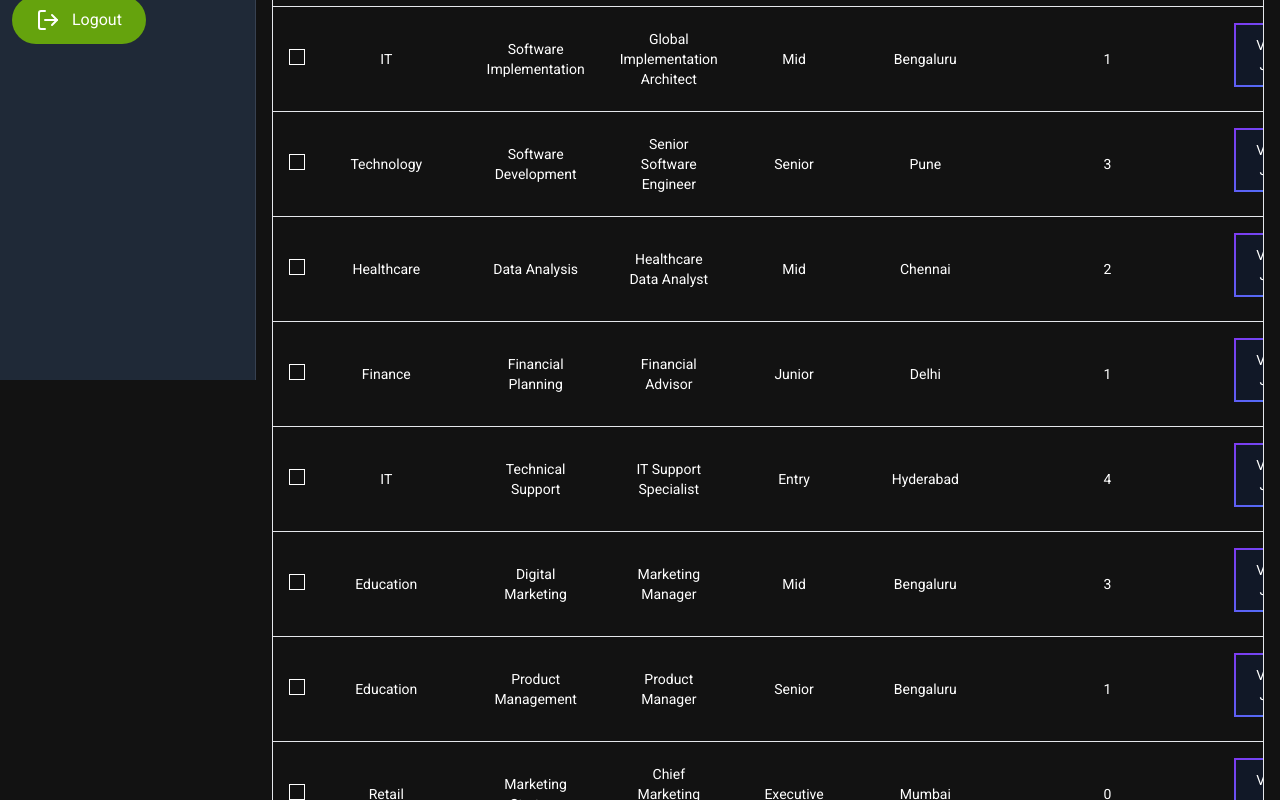
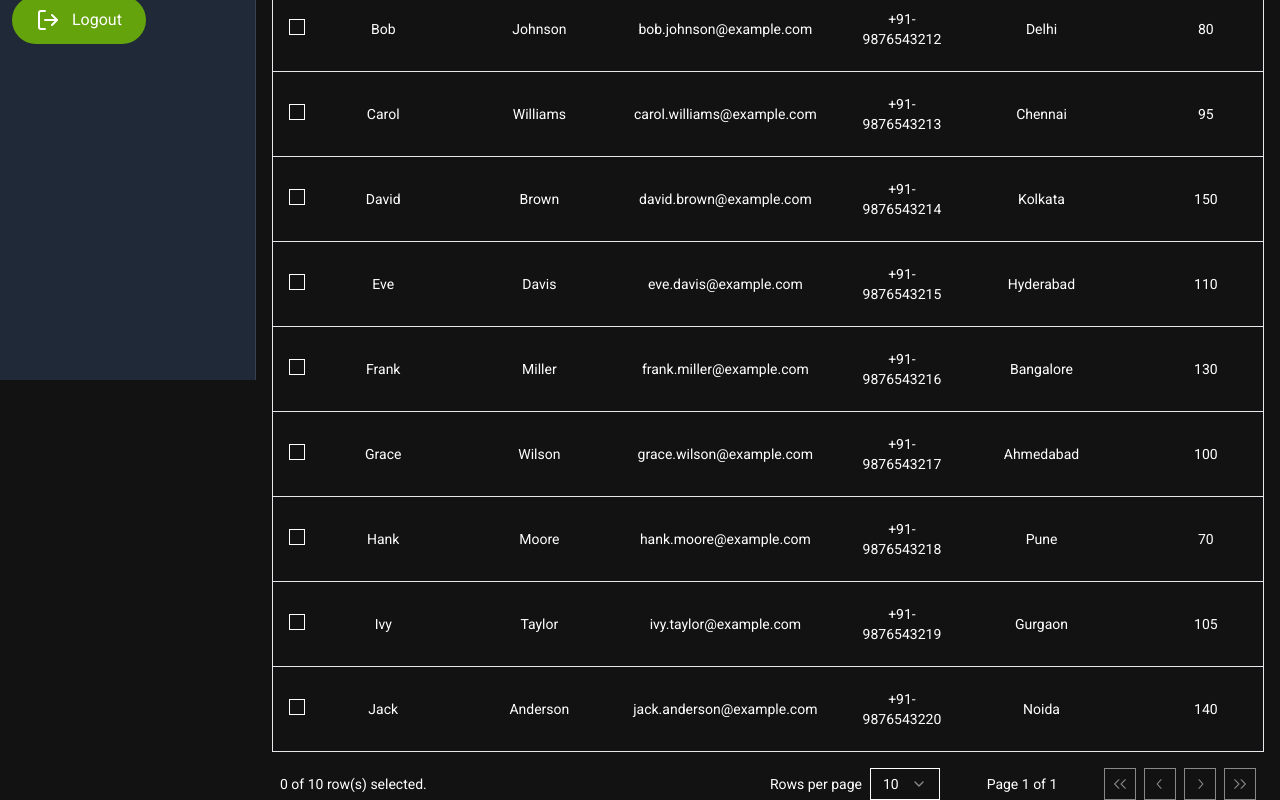
Before and after one commit to JOBSNAVIGATOR/JOBSNAVIGATOR, a Next.js app: page /dashboard/consultants in a window 1280 px wide. Shown: the part 420-1220 px from the top of the page. Built offline with nearby package versions, Linux system fonts and the light colour scheme.

Commit message:
updated consultant table with dummy data

```diff
--- a/src/app/(back-office)/dashboard/candidates/columns.jsx
+++ b/src/app/(back-office)/dashboard/candidates/columns.jsx
@@ -38,7 +38,9 @@ export const columns = [
   },
   {
     accessorKey: "lastName",
-    header: ({ column }) => <SortableColumn column={column} title="lastName" />,
+    header: ({ column }) => (
+      <SortableColumn column={column} title="Last Name" />
+    ),
   },
   {
     accessorKey: "email",
--- a/src/app/(back-office)/dashboard/consultants/columns.jsx
+++ b/src/app/(back-office)/dashboard/consultants/columns.jsx
@@ -31,40 +31,44 @@ export const columns = [
     enableHiding: false,
   },
   {
-    accessorKey: "jobSector",
-    header: ({ column }) => <SortableColumn column={column} title="Sector" />,
+    accessorKey: "firstName",
+    header: ({ column }) => (
+      <SortableColumn column={column} title="First Name" />
+    ),
   },
   {
-    accessorKey: "jobDomain",
-    header: ({ column }) => <SortableColumn column={column} title="Domain" />,
+    accessorKey: "lastName",
+    header: ({ column }) => (
+      <SortableColumn column={column} title="Last Name" />
+    ),
   },
   {
-    accessorKey: "jobTitle",
-    header: ({ column }) => <SortableColumn column={column} title="Title" />,
+    accessorKey: "email",
+    header: ({ column }) => <SortableColumn column={column} title="Email" />,
   },
   {
-    accessorKey: "jobLevel",
-    header: ({ column }) => <SortableColumn column={column} title="Level" />,
+    accessorKey: "phone",
+    header: ({ column }) => <SortableColumn column={column} title="Contact" />,
   },
   {
-    accessorKey: "jobLocation",
+    accessorKey: "workingLocation",
     header: ({ column }) => <SortableColumn column={column} title="Location" />,
   },
   {
-    accessorKey: "jobVacanciesRemaining",
+    accessorKey: "currentPotentialPoints",
     header: ({ column }) => (
-      <SortableColumn column={column} title="Remaining Vacancies" />
+      <SortableColumn column={column} title="Potential Points" />
     ),
   },
   {
     id: "view",
     cell: ({ row }) => {
-      const job = row.original;
+      const consultant = row.original;
       return (
-        <Link href={`/dashboard/jobs/${job.jobId}`}>
+        <Link href={`/dashboard/consultants/${consultant.consultantId}`}>
           <button className="relative inline-flex items-center justify-center p-0.5 mb-2 me-2 overflow-hidden text-sm font-medium text-gray-900 rounded-lg group bg-gradient-to-br from-purple-600 to-blue-500 group-hover:from-purple-600 group-hover:to-blue-500 hover:text-white dark:text-white focus:ring-4 focus:outline-none focus:ring-blue-300 dark:focus:ring-blue-800">
             <span className="relative px-5 py-2.5 transition-all ease-in duration-75 bg-white dark:bg-gray-900 rounded-md group-hover:bg-opacity-0">
-              View Job
+              View
             </span>
           </button>
         </Link>
@@ -74,13 +78,13 @@ export const columns = [
   {
     id: "actions",
     cell: ({ row }) => {
-      const job = row.original;
+      const consultant = row.original;
       return (
         <ActionColumn
           row={row}
-          title="Jobs"
-          editEndpoint={`jobs/update/${job.id}`}
-          endpoint={`jobs/${job.id}`}
+          title="Consultant"
+          editEndpoint={`consultant/update/${consultant.id}`}
+          endpoint={`consultant/${consultant.id}`}
         />
       );
     },
--- a/src/app/(back-office)/dashboard/consultants/page.jsx
+++ b/src/app/(back-office)/dashboard/consultants/page.jsx
@@ -1,6 +1,6 @@
 import PageHeader from "@/components/backOffice/PageHeader";
 import React from "react";
-import { jobs } from "@/data";
+import { consultants } from "@/data";
 import DataTable from "@/components/data-table-components/DataTable";
 import { columns } from "./columns";
 
@@ -17,7 +17,7 @@ export default function page() {
 
       {/* table */}
       <div className="py-8">
-        <DataTable data={jobs} columns={columns} />
+        <DataTable data={consultants} columns={columns} />
       </div>
     </div>
   );
--- a/src/data.js
+++ b/src/data.js
@@ -1,278 +1,3 @@
-// export const jobs = [
-//   {
-//     jobId: "49790139",
-//     jobTitle: "Corporate Integration Executive",
-//     jobCompany: "HDFC Bank",
-//     jobSector: "Finance",
-//     jobDomain: "Corporate Finance",
-//     jobLevel: "Senior",
-//     jobDescription:
-//       "Responsible for overseeing corporate integration projects and ensuring seamless processes across departments.",
-//     jobSalary: 15, // in LPA
-//     skillsRequired: [
-//       "Project Management",
-//       "Corporate Strategy",
-//       "Financial Analysis",
-//     ],
-//     jobLocation: "Mumbai",
-//     jobVacancies: 5,
-//     jobVacanciesRemaining: 2,
-//     jobApplicants: ["applicant_1", "applicant_2"],
-//   },
-//   {
-//     jobId: "63958436",
-//     jobTitle: "Global Implementation Architect",
-//     jobCompany: "Infosys",
-//     jobSector: "IT",
-//     jobDomain: "Software Implementation",
-//     jobLevel: "Mid",
-//     jobDescription:
-//       "Leads global software implementation projects, ensuring adherence to accountability standards and timelines.",
-//     jobSalary: 18, // in LPA
-//     skillsRequired: [
-//       "Software Architecture",
-//       "Global Implementation",
-//       "Stakeholder Management",
-//     ],
-//     jobLocation: "Bengaluru",
-//     jobVacancies: 3,
-//     jobVacanciesRemaining: 1,
-//     jobApplicants: ["applicant_3"],
-//   },
-//   {
-//     jobId: "85430218",
-//     jobTitle: "Senior Software Engineer",
-//     jobCompany: "Tata Consultancy Services",
-//     jobSector: "Technology",
-//     jobDomain: "Software Development",
-//     jobLevel: "Senior",
-//     jobDescription:
-//       "Develop and maintain software applications, ensuring high performance and scalability.",
-//     jobSalary: 20, // in LPA
-//     skillsRequired: ["JavaScript", "React", "Node.js"],
-//     jobLocation: "Pune",
-//     jobVacancies: 4,
-//     jobVacanciesRemaining: 3,
-//     jobApplicants: ["applicant_4", "applicant_5"],
-//   },
-//   {
-//     jobId: "22948320",
-//     jobTitle: "Healthcare Data Analyst",
-//     jobCompany: "Apollo Hospitals",
-//     jobSector: "Healthcare",
-//     jobDomain: "Data Analysis",
-//     jobLevel: "Mid",
-//     jobDescription:
-//       "Analyze healthcare data to provide actionable insights and improve patient outcomes.",
-//     jobSalary: 12, // in LPA
-//     skillsRequired: ["Data Analysis", "SQL", "Healthcare Analytics"],
-//     jobLocation: "Chennai",
-//     jobVacancies: 2,
-//     jobVacanciesRemaining: 2,
-//     jobApplicants: [],
-//   },
-//   {
-//     jobId: "94830217",
-//     jobTitle: "Financial Advisor",
-//     jobCompany: "Bajaj Finance",
-//     jobSector: "Finance",
-//     jobDomain: "Financial Planning",
-//     jobLevel: "Junior",
-//     jobDescription:
-//       "Provide financial advice and planning services to clients, helping them achieve their financial goals.",
-//     jobSalary: 10, // in LPA
-//     skillsRequired: [
-//       "Financial Planning",
-//       "Client Management",
-//       "Investment Strategies",
-//     ],
-//     jobLocation: "Delhi",
-//     jobVacancies: 3,
-//     jobVacanciesRemaining: 1,
-//     jobApplicants: ["applicant_6", "applicant_7"],
-//   },
-//   {
-//     jobId: "57382910",
-//     jobTitle: "IT Support Specialist",
-//     jobCompany: "Wipro",
-//     jobSector: "IT",
-//     jobDomain: "Technical Support",
-//     jobLevel: "Entry",
-//     jobDescription:
-//       "Provide technical support and troubleshooting services for IT systems and applications.",
-//     jobSalary: 8, // in LPA
-//     skillsRequired: [
-//       "Technical Support",
-//       "Troubleshooting",
-//       "Customer Service",
-//     ],
-//     jobLocation: "Hyderabad",
-//     jobVacancies: 5,
-//     jobVacanciesRemaining: 4,
-//     jobApplicants: ["applicant_8"],
-//   },
-//   {
-//     jobId: "28493716",
-//     jobTitle: "Marketing Manager",
-//     jobCompany: "Unacademy",
-//     jobSector: "Education",
-//     jobDomain: "Digital Marketing",
-//     jobLevel: "Mid",
-//     jobDescription:
-//       "Develop and implement marketing strategies to promote educational products and services.",
-//     jobSalary: 14, // in LPA
-//     skillsRequired: ["Digital Marketing", "Campaign Management", "SEO/SEM"],
-//     jobLocation: "Bengaluru",
-//     jobVacancies: 4,
-//     jobVacanciesRemaining: 3,
-//     jobApplicants: ["applicant_9"],
-//   },
-//   {
-//     jobId: "39485721",
-//     jobTitle: "Product Manager",
-//     jobCompany: "Byju's",
-//     jobSector: "Education",
-//     jobDomain: "Product Management",
-//     jobLevel: "Senior",
-//     jobDescription:
-//       "Lead product development efforts, ensuring alignment with business goals and customer needs.",
-//     jobSalary: 22, // in LPA
-//     skillsRequired: [
-//       "Product Management",
-//       "Agile Methodologies",
-//       "User Experience",
-//     ],
-//     jobLocation: "Bengaluru",
-//     jobVacancies: 2,
-//     jobVacanciesRemaining: 1,
-//     jobApplicants: ["applicant_10"],
-//   },
-//   {
-//     jobId: "48592031",
-//     jobTitle: "Chief Marketing Officer",
-//     jobCompany: "Reliance Industries",
-//     jobSector: "Retail",
-//     jobDomain: "Marketing Strategy",
-//     jobLevel: "Executive",
-//     jobDescription:
-//       "Oversee the development and execution of marketing strategies to drive business growth.",
-//     jobSalary: 35, // in LPA
-//     skillsRequired: ["Marketing Strategy", "Leadership", "Brand Management"],
-//     jobLocation: "Mumbai",
-//     jobVacancies: 1,
-//     jobVacanciesRemaining: 0,
-//     jobApplicants: ["applicant_11"],
-//   },
-//   {
-//     jobId: "57382145",
-//     jobTitle: "Network Security Engineer",
-//     jobCompany: "Tata Communications",
-//     jobSector: "Telecommunications",
-//     jobDomain: "Network Security",
-//     jobLevel: "Mid",
-//     jobDescription:
-//       "Implement and manage network security measures to protect the organization's IT infrastructure.",
-//     jobSalary: 16, // in LPA
-//     skillsRequired: [
-//       "Network Security",
-//       "Firewall Management",
-//       "Incident Response",
-//     ],
-//     jobLocation: "Chennai",
-//     jobVacancies: 3,
-//     jobVacanciesRemaining: 3,
-//     jobApplicants: [],
-//   },
-//   {
-//     jobId: "84736290",
-//     jobTitle: "Operations Manager",
-//     jobCompany: "Flipkart",
-//     jobSector: "E-commerce",
-//     jobDomain: "Operations Management",
-//     jobLevel: "Senior",
-//     jobDescription:
-//       "Oversee and optimize operational processes to ensure efficiency and effectiveness.",
-//     jobSalary: 25, // in LPA
-//     skillsRequired: [
-//       "Operations Management",
-//       "Process Improvement",
-//       "Team Leadership",
-//     ],
-//     jobLocation: "Bengaluru",
-//     jobVacancies: 2,
-//     jobVacanciesRemaining: 1,
-//     jobApplicants: ["applicant_12"],
-//   },
-//   {
-//     jobId: "92735481",
-//     jobTitle: "UX/UI Designer",
-//     jobCompany: "Ola",
-//     jobSector: "Transport",
-//     jobDomain: "UX/UI Design",
-//     jobLevel: "Mid",
-//     jobDescription:
-//       "Design user interfaces and experiences for the company's digital products.",
-//     jobSalary: 15, // in LPA
-//     skillsRequired: ["UX Design", "UI Design", "Prototyping"],
-//     jobLocation: "Bengaluru",
-//     jobVacancies: 3,
-//     jobVacanciesRemaining: 2,
-//     jobApplicants: ["applicant_13"],
-//   },
-//   {
-//     jobId: "36478215",
-//     jobTitle: "Business Development Executive",
-//     jobCompany: "Paytm",
-//     jobSector: "Fintech",
-//     jobDomain: "Business Development",
-//     jobLevel: "Junior",
-//     jobDescription:
-//       "Identify and pursue new business opportunities to drive company growth.",
-//     jobSalary: 12, // in LPA
-//     skillsRequired: [
-//       "Business Development",
-//       "Sales Strategy",
-//       "Client Relations",
-//     ],
-//     jobLocation: "Noida",
-//     jobVacancies: 4,
-//     jobVacanciesRemaining: 2,
-//     jobApplicants: ["applicant_14", "applicant_15"],
-//   },
-//   {
-//     jobId: "48293761",
-//     jobTitle: "Data Scientist",
-//     jobCompany: "Zomato",
-//     jobSector: "Foodtech",
-//     jobDomain: "Data Analysis",
-//     jobLevel: "Mid",
-//     jobDescription:
-//       "Analyze and interpret complex data to provide actionable insights for business decision-making.",
-//     jobSalary: 18, // in LPA
-//     skillsRequired: ["Data Analysis", "Machine Learning", "Python"],
-//     jobLocation: "Gurgaon",
-//     jobVacancies: 2,
-//     jobVacanciesRemaining: 1,
-//     jobApplicants: ["applicant_16"],
-//   },
-//   {
-//     jobId: "57384921",
-//     jobTitle: "Content Writer",
-//     jobCompany: "Swiggy",
-//     jobSector: "Foodtech",
-//     jobDomain: "Content Creation",
-//     jobLevel: "Entry",
-//     jobDescription:
-//       "Create engaging and informative content for the company's digital platforms.",
-//     jobSalary: 9, // in LPA
-//     skillsRequired: ["Content Writing", "SEO", "Creativity"],
-//     jobLocation: "Bengaluru",
-//     jobVacancies: 5,
-//     jobVacanciesRemaining: 3,
-//     jobApplicants: ["applicant_17", "applicant_18"],
-//   },
-// ];
-
 export const jobs = [
   {
     jobId: "49790139",
@@ -767,6 +492,239 @@ export const candidates = [
   },
 ];
 
+export const consultants = [
+  {
+    id: "JOBSNV0001",
+    firstName: "Alice",
+    lastName: "Smith",
+    email: "alice.smith@example.com",
+    phone: "+91-9876543211",
+    addressStreet: "123 Main St",
+    addressCity: "Mumbai",
+    addressDistrict: "Mumbai Suburban",
+    addressState: "Maharashtra",
+    addressCountry: "India",
+    position: "Senior Consultant",
+    salary: "15 LPA",
+    dateOfBirth: "1985-04-22",
+    profilePic: "profilepic_alice.jpg",
+    startDate: "2020-01-15",
+    endDate: null,
+    workingLocation: "Mumbai",
+    currentPotentialPoints: 120.5,
+    cumulativePotentialPoints: 450.75,
+    createdAt: "2020-01-01T10:00:00Z",
+    updatedAt: "2024-08-01T10:00:00Z",
+  },
+  {
+    id: "JOBSNV0002",
+    firstName: "Bob",
+    lastName: "Johnson",
+    email: "bob.johnson@example.com",
+    phone: "+91-9876543212",
+    addressStreet: "456 Elm St",
+    addressCity: "Delhi",
+    addressDistrict: "New Delhi",
+    addressState: "Delhi",
+    addressCountry: "India",
+    position: "Junior Consultant",
+    salary: "8 LPA",
+    dateOfBirth: "1992-07-10",
+    profilePic: "profilepic_bob.jpg",
+    startDate: "2021-03-20",
+    endDate: null,
+    workingLocation: "Delhi",
+    currentPotentialPoints: 80.0,
+    cumulativePotentialPoints: 300.0,
+    createdAt: "2021-03-01T09:00:00Z",
+    updatedAt: "2024-08-01T09:00:00Z",
+  },
+  {
+    id: "JOBSNV0003",
+    firstName: "Carol",
+    lastName: "Williams",
+    email: "carol.williams@example.com",
+    phone: "+91-9876543213",
+    addressStreet: "789 Pine St",
+    addressCity: "Chennai",
+    addressDistrict: "Chennai",
+    addressState: "Tamil Nadu",
+    addressCountry: "India",
+    position: "Consultant",
+    salary: "10 LPA",
+    dateOfBirth: "1988-02-15",
+    profilePic: "profilepic_carol.jpg",
+    startDate: "2019-05-10",
+    endDate: null,
+    workingLocation: "Chennai",
+    currentPotentialPoints: 95.0,
+    cumulativePotentialPoints: 400.0,
+    createdAt: "2019-05-01T08:00:00Z",
+    updatedAt: "2024-08-01T08:00:00Z",
+  },
+  {
+    id: "JOBSNV0004",
+    firstName: "David",
+    lastName: "Brown",
+    email: "david.brown@example.com",
+    phone: "+91-9876543214",
+    addressStreet: "101 Maple St",
+    addressCity: "Kolkata",
+    addressDistrict: "Kolkata",
+    addressState: "West Bengal",
+    addressCountry: "India",
+    position: "Lead Consultant",
+    salary: "18 LPA",
+    dateOfBirth: "1983-11-20",
+    profilePic: "profilepic_david.jpg",
+    startDate: "2018-07-01",
+    endDate: null,
+    workingLocation: "Kolkata",
+    currentPotentialPoints: 150.0,
+    cumulativePotentialPoints: 600.0,
+    createdAt: "2018-07-01T07:00:00Z",
+    updatedAt: "2024-08-01T07:00:00Z",
+  },
+  {
+    id: "JOBSNV0005",
+    firstName: "Eve",
+    lastName: "Davis",
+    email: "eve.davis@example.com",
+    phone: "+91-9876543215",
+    addressStreet: "202 Birch St",
+    addressCity: "Hyderabad",
+    addressDistrict: "Hyderabad",
+    addressState: "Telangana",
+    addressCountry: "India",
+    position: "Consultant",
+    salary: "12 LPA",
+    dateOfBirth: "1990-09-10",
+    profilePic: "profilepic_eve.jpg",
+    startDate: "2020-09-01",
+    endDate: null,
+    workingLocation: "Hyderabad",
+    currentPotentialPoints: 110.0,
+    cumulativePotentialPoints: 450.0,
+    createdAt: "2020-09-01T06:00:00Z",
+    updatedAt: "2024-08-01T06:00:00Z",
+  },
+  {
+    id: "JOBSNV0006",
+    firstName: "Frank",
+    lastName: "Miller",
+    email: "frank.miller@example.com",
+    phone: "+91-9876543216",
+    addressStreet: "303 Cedar St",
+    addressCity: "Bangalore",
+    addressDistrict: "Bangalore Urban",
+    addressState: "Karnataka",
+    addressCountry: "India",
+    position: "Senior Consultant",
+    salary: "14 LPA",
+    dateOfBirth: "1987-03-05",
+    profilePic: "profilepic_frank.jpg",
+    startDate: "2017-04-10",
+    endDate: null,
+    workingLocation: "Bangalore",
+    currentPotentialPoints: 130.0,
+    cumulativePotentialPoints: 500.0,
+    createdAt: "2017-04-01T05:00:00Z",
+    updatedAt: "2024-08-01T05:00:00Z",
+  },
+  {
+    id: "JOBSNV0007",
+    firstName: "Grace",
+    lastName: "Wilson",
+    email: "grace.wilson@example.com",
+    phone: "+91-9876543217",
+    addressStreet: "404 Spruce St",
+    addressCity: "Ahmedabad",
+    addressDistrict: "Ahmedabad",
+    addressState: "Gujarat",
+    addressCountry: "India",
+    position: "Consultant",
+    salary: "11 LPA",
+    dateOfBirth: "1989-06-18",
+    profilePic: "profilepic_grace.jpg",
+    startDate: "2021-02-15",
+    endDate: null,
+    workingLocation: "Ahmedabad",
+    currentPotentialPoints: 100.0,
+    cumulativePotentialPoints: 410.0,
+    createdAt: "2021-02-01T04:00:00Z",
+    updatedAt: "2024-08-01T04:00:00Z",
+  },
+  {
+    id: "JOBSNV0008",
+    firstName: "Hank",
+    lastName: "Moore",
+    email: "hank.moore@example.com",
+    phone: "+91-9876543218",
+    addressStreet: "505 Pineapple St",
+    addressCity: "Pune",
+    addressDistrict: "Pune",
+    addressState: "Maharashtra",
+    addressCountry: "India",
+    position: "Junior Consultant",
+    salary: "9 LPA",
+    dateOfBirth: "1993-12-14",
+    profilePic: "profilepic_hank.jpg",
+    startDate: "2022-01-20",
+    endDate: null,
+    workingLocation: "Pune",
+    currentPotentialPoints: 70.0,
+    cumulativePotentialPoints: 280.0,
+    createdAt: "2022-01-01T03:00:00Z",
+    updatedAt: "2024-08-01T03:00:00Z",
+  },
+  {
+    id: "JOBSNV0009",
+    firstName: "Ivy",
+    lastName: "Taylor",
+    email: "ivy.taylor@example.com",
+    phone: "+91-9876543219",
+    addressStreet: "606 Oak St",
+    addressCity: "Gurgaon",
+    addressDistrict: "Gurgaon",
+    addressState: "Haryana",
+    addressCountry: "India",
+    position: "Consultant",
+    salary: "13 LPA",
+    dateOfBirth: "1991-11-05",
+    profilePic: "profilepic_ivy.jpg",
+    startDate: "2019-10-15",
+    endDate: null,
+    workingLocation: "Gurgaon",
+    currentPotentialPoints: 105.0,
+    cumulativePotentialPoints: 420.0,
+    createdAt: "2019-10-01T02:00:00Z",
+    updatedAt: "2024-08-01T02:00:00Z",
+  },
+  {
+    id: "JOBSNV0010",
+    firstName: "Jack",
+    lastName: "Anderson",
+    email: "jack.anderson@example.com",
+    phone: "+91-9876543220",
+    addressStreet: "707 Palm St",
+    addressCity: "Noida",
+    addressDistrict: "Gautam Buddha Nagar",
+    addressState: "Uttar Pradesh",
+    addressCountry: "India",
+    position: "Lead Consultant",
+    salary: "17 LPA",
+    dateOfBirth: "1986-08-25",
+    profilePic: "profilepic_jack.jpg",
+    startDate: "2018-12-01",
+    endDate: null,
+    workingLocation: "Noida",
+    currentPotentialPoints: 140.0,
+    cumulativePotentialPoints: 550.0,
+    createdAt: "2018-12-01T01:00:00Z",
+    updatedAt: "2024-08-01T01:00:00Z",
+  },
+];
+
 export const companies = [
   // Banking Sector
   {
```
